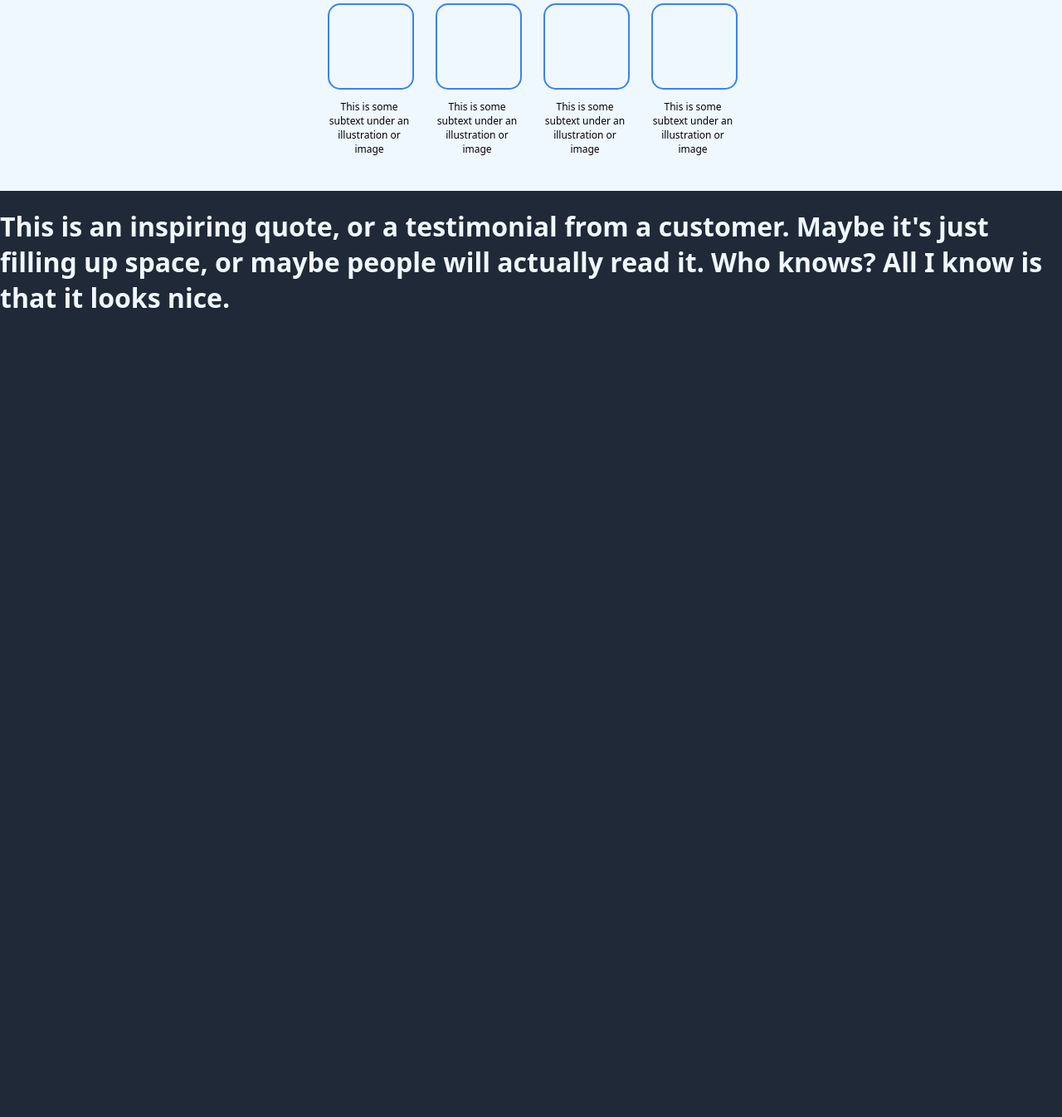
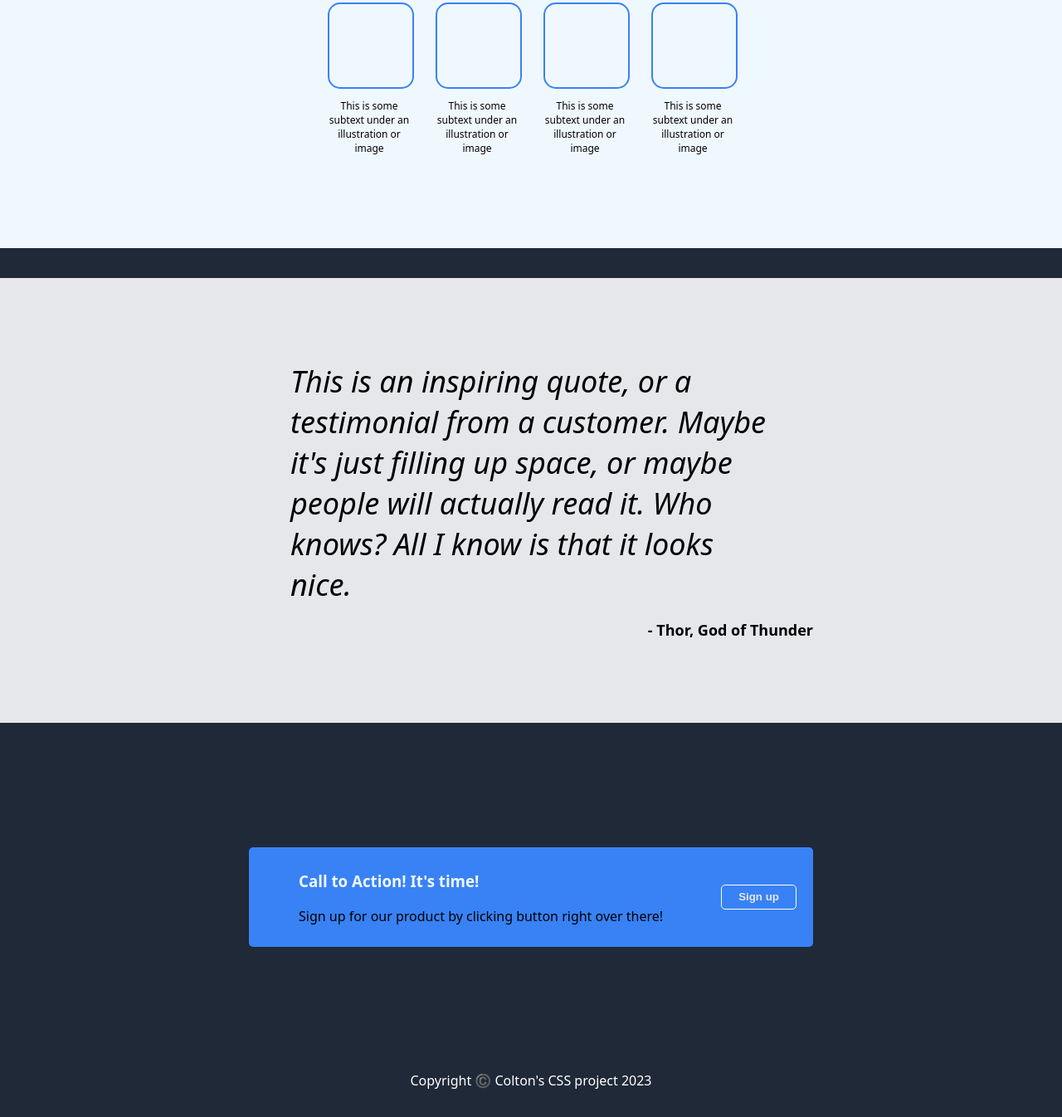
Before and after one commit to ColtonRandall/css-landing-page, a plain HTML site: page index.html in a window 1280 px wide. Shown: the part 640-1986 px from the top of the page at 83% size. Before the commit the page ends 1042 px from the top, so only its background shows below. Drawn offline with Linux system fonts and the light colour scheme.

Commit message:
Add quote section, blue callout, and copyright section

```diff
--- a/index.css
+++ b/index.css
@@ -36,6 +36,10 @@ header {
   margin-right: 50px;
 }
 
+.upper-background {
+  background-color: #1f2937;
+}
+
 .upper-content {
   display: flex;
   margin: 75px;
@@ -65,6 +69,8 @@ button {
   background-color: #3882f6;
   color: #e5e7eb;
   font-weight: bold;
+  border: 1px solid #3882f6;
+  border-radius: 5px;
 }
 
 #image-placeholder {
@@ -84,13 +90,14 @@ button {
 #random-info-section {
   background-color: aliceblue;
   text-align: center;
+  padding-bottom: 50px;
 }
 
 .box-section {
   display: flex;
   flex-direction: row;
   justify-content: center;
-  padding-bottom: 30px;
+  padding-bottom: 50px;
   gap: 30px;
 }
 
@@ -105,3 +112,55 @@ button {
   border: 2px solid #3882f6;
   border-radius: 15px;
 }
+
+#inspiring-quote-section {
+  background-color: #e5e7eb;
+}
+
+#inspiring-quote {
+  padding-top: 100px;
+  padding-left: 350px;
+  padding-right: 350px;
+  margin-bottom: 0;
+  font-size: 36px;
+  font-style: italic;
+  font-weight: lighter;
+}
+
+#thor-quote {
+  font-size: 18px;
+  font-weight: bold;
+  text-align: right;
+  padding-right: 300px;
+  padding-bottom: 100px;
+}
+
+#blue-square {
+  display: flex;
+  background-color: #3882f6;
+  border-radius: 5px;
+  margin-bottom: 150px;
+  padding-bottom: 10px;
+  padding-top: 10px;
+  margin-left: 300px;
+  margin-right: 300px;
+  margin-top: 150px;
+}
+
+#call-to-action-content {
+  padding-left: 60px;
+  justify-content: flex-end;
+}
+
+.blue-square-button {
+  margin-left: 70px;
+  margin-top: 35px;
+  height: 30px;
+  border: 1px solid white;
+}
+
+#copyright {
+  color: white;
+  text-align: center;
+  padding-bottom: 30px;
+}
--- a/index.html
+++ b/index.html
@@ -59,17 +59,27 @@
     </div>
 
     <!-- Thor quote -->
-    <div>
-
-      <h1>
+    <div id="inspiring-quote-section">
+      <p id="inspiring-quote">
         This is an inspiring quote, or a testimonial from a customer. Maybe it's just filling up space, or maybe
         people will actually read it. Who knows? All I know is that it looks nice.
-      </h1>
+      </p>
+      <p id="thor-quote">- Thor, God of Thunder</p>
     </div>
 
     <!-- Call to action / sign up -->
 
+    <div id="blue-square">
+      <div id="call-to-action-content">
+        <h3>Call to Action! It's time!</h3>
+        <p>Sign up for our product by clicking button right over there!</p>
+      </div>
+      <button class="blue-square-button">Sign up</button>
+    </div>
+
+
     <!-- Footer -->
+    <p id="copyright">Copyright ©️ Colton's CSS project 2023</p>
 </body>
 
 </html>
```
